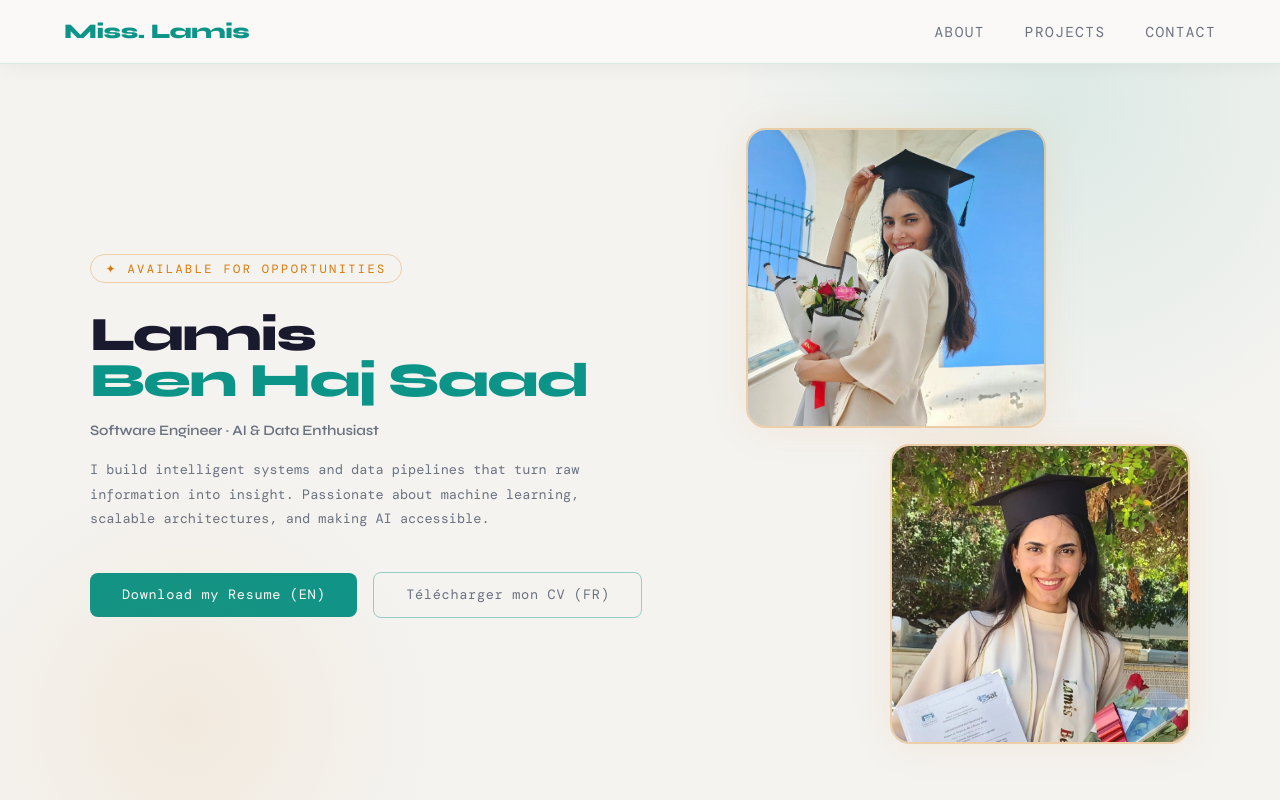
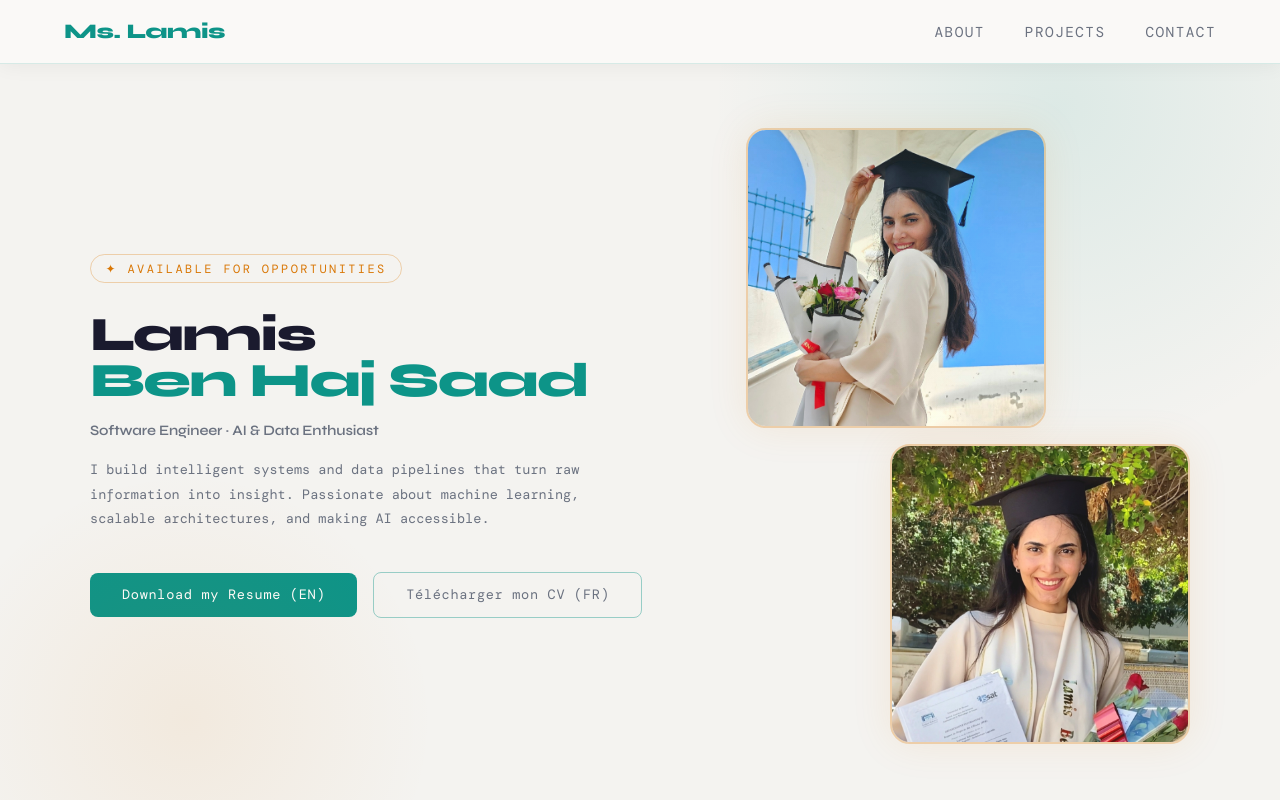
Before and after one commit to Lamis-haj-saad/Portfolio, a React (Vite) app: page / in a window 1280 px wide. Shown: the top 800 px of the page. Built offline with nearby package versions, Linux system fonts and the light colour scheme; a web font is replaced by a local one.

Commit message:
first commit

```diff
--- a/index.html
+++ b/index.html
@@ -5,7 +5,7 @@
     <link rel="icon" type="image/svg+xml" href="/icon.svg" />
 
     <meta name="viewport" content="width=device-width, initial-scale=1.0" />
-    <title>Miss. Lamis</title>
+    <title>Ms. Lamis</title>
   </head>
   <body>
     <div id="root"></div>
--- a/src/components/Navigation.jsx
+++ b/src/components/Navigation.jsx
@@ -14,7 +14,7 @@ const Navigation = () => {
 
   return (
     <nav className={`nav ${scrolled ? 'scrolled' : ''}`}>
-      <div className="nav-logo">Miss. Lamis</div>
+      <div className="nav-logo">Ms. Lamis</div>
       <div className="nav-links">
         <a href="#about">About</a>
         <a href="#projects">Projects</a>
```
